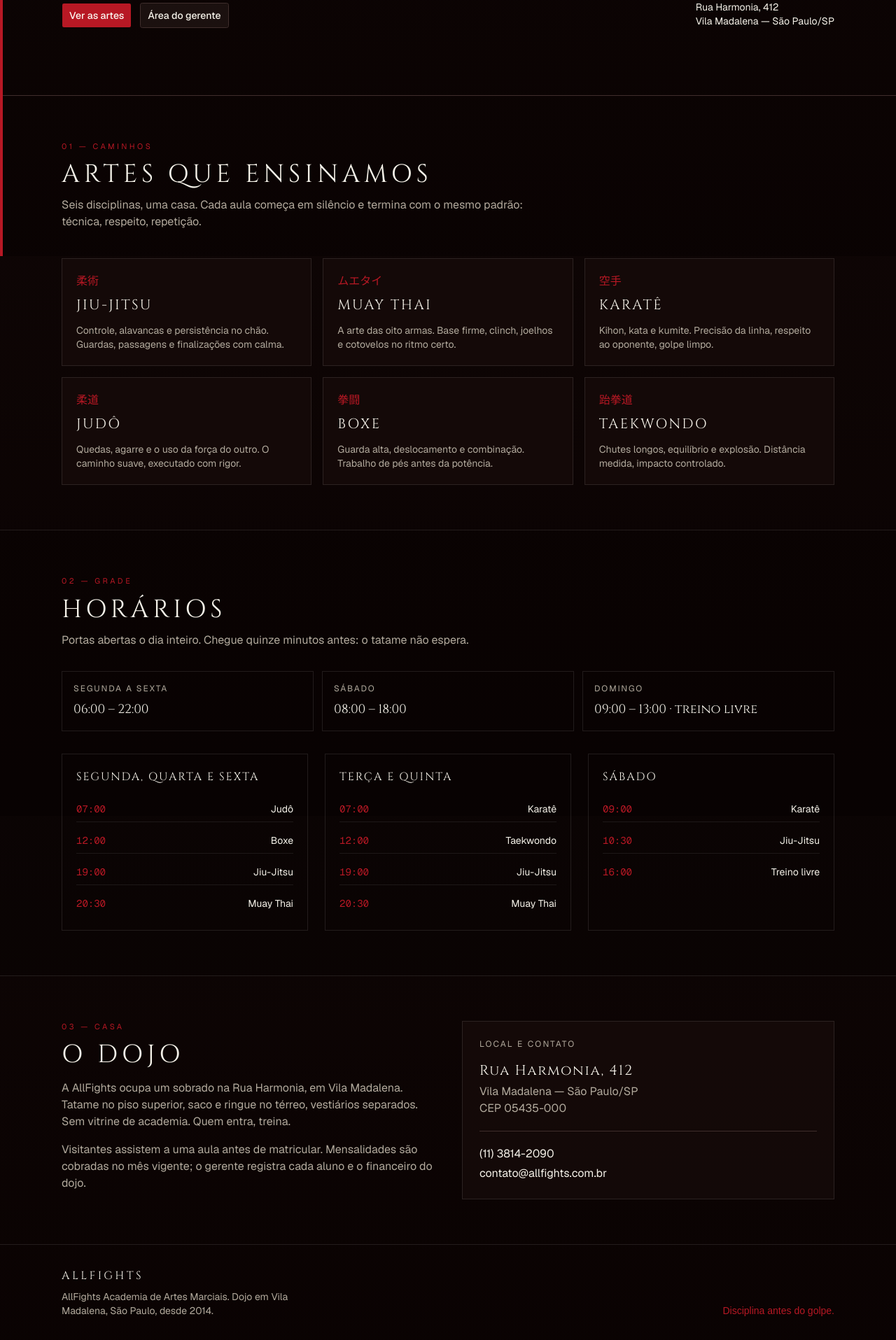
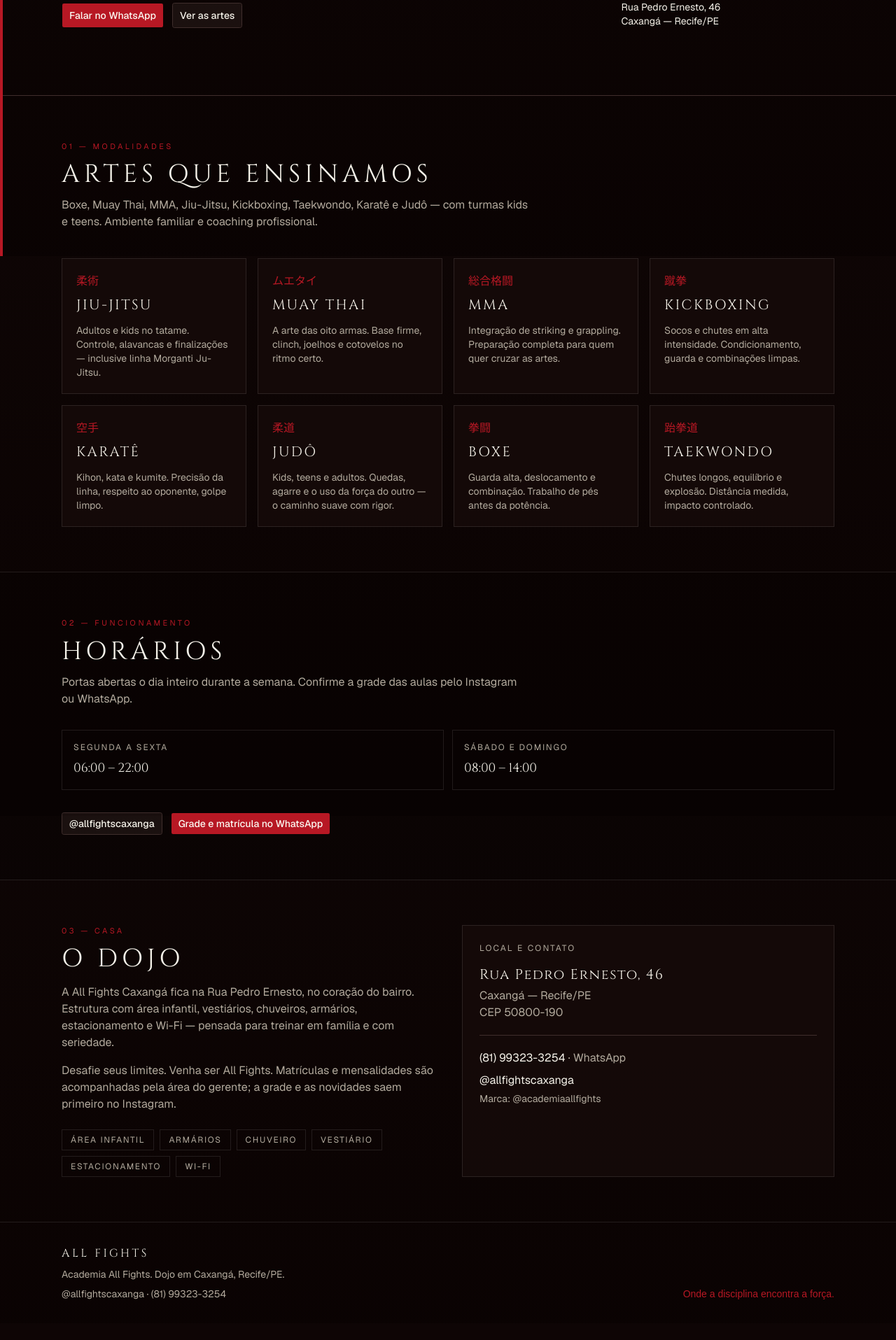
Before and after one commit to SardinhaK/allFigths, a Next.js app: page / in a window 1280 px wide. Shown: the part 434-2349 px from the top of the page at 70% size. After the commit the page ends 2325 px from the top, so only its background shows below. Built offline with nearby package versions, Linux system fonts and the light colour scheme.

Commit message:
Atualiza o site com dados reais da All Fights Caxangá
Substitui o placeholder de Vila Madalena pelas informações
públicas da conta @allfightscaxanga: endereço em Recife,
WhatsApp, modalidades, horários e links sociais.

Co-authored-by: Péricles Sardinha <SardinhaK@users.noreply.github.com>

```diff
--- a/src/app/layout.tsx
+++ b/src/app/layout.tsx
@@ -25,9 +25,9 @@ const notoSerifJp = Noto_Serif_JP({
 });
 
 export const metadata: Metadata = {
-  title: "AllFights — Academia de artes marciais",
+  title: "All Fights Caxangá — Academia de artes marciais",
   description:
-    "Dojo AllFights em Vila Madalena, São Paulo. Jiu-Jitsu, Muay Thai, Karatê, Judô, Boxe e Taekwondo. Matrículas e gestão de mensalidades.",
+    "Academia All Fights em Caxangá, Recife/PE. Boxe, Muay Thai, MMA, Jiu-Jitsu, Kickboxing, Karatê, Judô e Taekwondo. Rua Pedro Ernesto, 46.",
 };
 
 export default function RootLayout({
--- a/src/app/page.tsx
+++ b/src/app/page.tsx
@@ -1,8 +1,6 @@
-import Link from "next/link";
 import {
   ACADEMY,
   ART_DETAILS,
-  WEEKLY_SCHEDULE,
 } from "@/lib/academy";
 import { DojoStamp } from "@/components/dojo-stamp";
 import { SiteFooter } from "@/components/site-footer";
@@ -22,23 +20,29 @@ export default function HomePage() {
           <div className="mx-auto grid w-full max-w-6xl gap-10 px-4 py-16 sm:px-6 lg:grid-cols-[1.2fr_0.8fr] lg:py-24">
             <div>
               <p className="text-[11px] tracking-[0.38em] text-primary uppercase">
-                Academia · Vila Madalena · {ACADEMY.foundedYear}
+                Academia · Caxangá · Recife
               </p>
               <h1 className="mt-5 font-heading text-5xl tracking-[0.18em] text-foreground sm:text-7xl">
-                ALLFIGHTS
+                ALL FIGHTS
               </h1>
               <p className="mt-4 max-w-xl text-lg text-muted-foreground">
-                Dojo sério para quem trata o treino como ofício. Jiu-Jitsu, Muay
-                Thai, Karatê, Judô, Boxe e Taekwondo — no mesmo tatame, com a
-                mesma exigência.
+                O tatame onde você descobre sua melhor versão. Condicionamento,
+                defesa pessoal e formação de campeões — com a maior variedade de
+                modalidades da região.
               </p>
               <p className="mt-3 font-jp text-primary">{ACADEMY.motto}</p>
               <div className="mt-8 flex flex-col gap-3 sm:flex-row">
                 <Button asChild size="lg">
-                  <a href="#artes">Ver as artes</a>
+                  <a
+                    href={ACADEMY.whatsappUrl}
+                    target="_blank"
+                    rel="noreferrer"
+                  >
+                    Falar no WhatsApp
+                  </a>
                 </Button>
                 <Button asChild size="lg" variant="outline">
-                  <Link href="/login">Área do gerente</Link>
+                  <a href="#artes">Ver as artes</a>
                 </Button>
               </div>
             </div>
@@ -49,7 +53,7 @@ export default function HomePage() {
                   <dt className="tracking-[0.16em] text-muted-foreground uppercase">
                     Horário
                   </dt>
-                  <dd>Seg–sex 06:00–22:00</dd>
+                  <dd>Seg–sex 06:00–22:00 · sáb/dom 08:00–14:00</dd>
                 </div>
                 <div>
                   <dt className="tracking-[0.16em] text-muted-foreground uppercase">
@@ -71,16 +75,17 @@ export default function HomePage() {
         <section id="artes" className="scroll-mt-20">
           <div className="mx-auto w-full max-w-6xl px-4 py-16 sm:px-6">
             <p className="text-[11px] tracking-[0.32em] text-primary uppercase">
-              01 — Caminhos
+              01 — Modalidades
             </p>
             <h2 className="mt-3 font-heading text-3xl tracking-[0.16em] uppercase sm:text-4xl">
               Artes que ensinamos
             </h2>
             <p className="mt-3 max-w-2xl text-muted-foreground">
-              Seis disciplinas, uma casa. Cada aula começa em silêncio e termina
-              com o mesmo padrão: técnica, respeito, repetição.
+              Boxe, Muay Thai, MMA, Jiu-Jitsu, Kickboxing, Taekwondo, Karatê e
+              Judô — com turmas kids e teens. Ambiente familiar e coaching
+              profissional.
             </p>
-            <ul className="mt-10 grid gap-4 sm:grid-cols-2 lg:grid-cols-3">
+            <ul className="mt-10 grid gap-4 sm:grid-cols-2 lg:grid-cols-4">
               {ART_DETAILS.map((art) => (
                 <li
                   key={art.name}
@@ -102,16 +107,16 @@ export default function HomePage() {
         <section id="horarios" className="scroll-mt-20 border-y border-white/10 bg-black/20">
           <div className="mx-auto w-full max-w-6xl px-4 py-16 sm:px-6">
             <p className="text-[11px] tracking-[0.32em] text-primary uppercase">
-              02 — Grade
+              02 — Funcionamento
             </p>
             <h2 className="mt-3 font-heading text-3xl tracking-[0.16em] uppercase sm:text-4xl">
               Horários
             </h2>
             <p className="mt-3 max-w-2xl text-muted-foreground">
-              Portas abertas o dia inteiro. Chegue quinze minutos antes: o tatame
-              não espera.
+              Portas abertas o dia inteiro durante a semana. Confirme a grade
+              das aulas pelo Instagram ou WhatsApp.
             </p>
-            <dl className="mt-8 grid gap-3 sm:grid-cols-3">
+            <dl className="mt-8 grid gap-3 sm:grid-cols-2">
               {ACADEMY.hours.map((item) => (
                 <div key={item.days} className="border border-white/10 p-4">
                   <dt className="text-xs tracking-[0.16em] text-muted-foreground uppercase">
@@ -121,25 +126,25 @@ export default function HomePage() {
                 </div>
               ))}
             </dl>
-            <div className="mt-8 grid gap-6 lg:grid-cols-3">
-              {WEEKLY_SCHEDULE.map((block) => (
-                <div key={block.days} className="border border-white/10 p-5">
-                  <h3 className="font-heading tracking-[0.12em] uppercase">
-                    {block.days}
-                  </h3>
-                  <ul className="mt-4 space-y-2 text-sm">
-                    {block.slots.map((slot) => (
-                      <li
-                        key={`${block.days}-${slot.time}`}
-                        className="flex items-baseline justify-between gap-4 border-b border-white/8 py-2 last:border-0"
-                      >
-                        <span className="font-mono text-primary">{slot.time}</span>
-                        <span>{slot.art}</span>
-                      </li>
-                    ))}
-                  </ul>
-                </div>
-              ))}
+            <div className="mt-8 flex flex-col gap-3 sm:flex-row">
+              <Button asChild variant="outline">
+                <a
+                  href={ACADEMY.instagramUrl}
+                  target="_blank"
+                  rel="noreferrer"
+                >
+                  @{ACADEMY.instagramHandle}
+                </a>
+              </Button>
+              <Button asChild>
+                <a
+                  href={ACADEMY.whatsappUrl}
+                  target="_blank"
+                  rel="noreferrer"
+                >
+                  Grade e matrícula no WhatsApp
+                </a>
+              </Button>
             </div>
           </div>
         </section>
@@ -154,15 +159,26 @@ export default function HomePage() {
                 O dojo
               </h2>
               <p className="mt-4 text-muted-foreground">
-                A AllFights ocupa um sobrado na Rua Harmonia, em Vila Madalena.
-                Tatame no piso superior, saco e ringue no térreo, vestiários
-                separados. Sem vitrine de academia. Quem entra, treina.
+                A All Fights Caxangá fica na Rua Pedro Ernesto, no coração do
+                bairro. Estrutura com área infantil, vestiários, chuveiros,
+                armários, estacionamento e Wi-Fi — pensada para treinar em
+                família e com seriedade.
               </p>
               <p className="mt-4 text-muted-foreground">
-                Visitantes assistem a uma aula antes de matricular. Mensalidades
-                são cobradas no mês vigente; o gerente registra cada aluno e o
-                financeiro do dojo.
+                Desafie seus limites. Venha ser All Fights. Matrículas e
+                mensalidades são acompanhadas pela área do gerente; a grade e
+                as novidades saem primeiro no Instagram.
               </p>
+              <ul className="mt-6 flex flex-wrap gap-2 text-xs tracking-[0.14em] text-muted-foreground uppercase">
+                {ACADEMY.amenities.map((item) => (
+                  <li
+                    key={item}
+                    className="border border-white/10 px-3 py-1.5"
+                  >
+                    {item}
+                  </li>
+                ))}
+              </ul>
             </div>
             <address className="not-italic border border-white/10 bg-card/70 p-6">
               <p className="text-xs tracking-[0.18em] text-muted-foreground uppercase">
@@ -175,17 +191,26 @@ export default function HomePage() {
               <p className="text-muted-foreground">CEP {ACADEMY.postalCode}</p>
               <Separator className="my-5" />
               <p>
-                <a className="hover:text-primary" href={`tel:+551138142090`}>
+                <a
+                  className="hover:text-primary"
+                  href={`tel:${ACADEMY.phoneE164}`}
+                >
                   {ACADEMY.phone}
                 </a>
+                <span className="text-muted-foreground"> · WhatsApp</span>
               </p>
-              <p className="mt-1">
+              <p className="mt-2">
                 <a
                   className="hover:text-primary"
-                  href={`mailto:${ACADEMY.email}`}
+                  href={ACADEMY.instagramUrl}
+                  target="_blank"
+                  rel="noreferrer"
                 >
-                  {ACADEMY.email}
+                  @{ACADEMY.instagramHandle}
                 </a>
+              </p>
+              <p className="mt-1 text-sm text-muted-foreground">
+                Marca: @{ACADEMY.brandInstagramHandle}
               </p>
             </address>
           </div>
--- a/src/components/site-footer.tsx
+++ b/src/components/site-footer.tsx
@@ -9,8 +9,27 @@ export function SiteFooter() {
             {ACADEMY.name.toUpperCase()}
           </p>
           <p className="mt-2 max-w-sm text-sm text-muted-foreground">
-            {ACADEMY.legalName}. Dojo em {ACADEMY.neighborhood}, {ACADEMY.city},
-            desde {ACADEMY.foundedYear}.
+            {ACADEMY.legalName}. Dojo em {ACADEMY.neighborhood}, {ACADEMY.city}/
+            {ACADEMY.state}.
+          </p>
+          <p className="mt-2 text-sm">
+            <a
+              className="text-muted-foreground transition-colors hover:text-primary"
+              href={ACADEMY.instagramUrl}
+              target="_blank"
+              rel="noreferrer"
+            >
+              @{ACADEMY.instagramHandle}
+            </a>
+            <span className="text-muted-foreground"> · </span>
+            <a
+              className="text-muted-foreground transition-colors hover:text-primary"
+              href={ACADEMY.whatsappUrl}
+              target="_blank"
+              rel="noreferrer"
+            >
+              {ACADEMY.phone}
+            </a>
           </p>
         </div>
         <p className="font-jp text-sm text-primary">{ACADEMY.motto}</p>
--- a/src/components/site-header.tsx
+++ b/src/components/site-header.tsx
@@ -45,7 +45,7 @@ export function SiteHeader() {
               {ACADEMY.name.toUpperCase()}
             </span>
             <span className="mt-1 text-[10px] tracking-[0.28em] text-muted-foreground uppercase">
-              São Paulo · 道場
+              Caxangá · Recife · 道場
             </span>
           </span>
         </Link>
--- a/src/lib/academy.ts
+++ b/src/lib/academy.ts
@@ -1,26 +1,41 @@
 export const ACADEMY = {
-  name: "AllFights",
-  legalName: "AllFights Academia de Artes Marciais",
+  name: "All Fights",
+  legalName: "Academia All Fights",
   kanji: "武",
-  motto: "Disciplina antes do golpe.",
-  foundedYear: 2014,
-  city: "São Paulo",
-  neighborhood: "Vila Madalena",
-  addressLine: "Rua Harmonia, 412",
-  addressRest: "Vila Madalena — São Paulo/SP",
-  postalCode: "05435-000",
-  phone: "(11) 3814-2090",
-  email: "contato@allfights.com.br",
+  motto: "Onde a disciplina encontra a força.",
+  tagline: "Academia de artes marciais em Caxangá",
+  city: "Recife",
+  state: "PE",
+  neighborhood: "Caxangá",
+  addressLine: "Rua Pedro Ernesto, 46",
+  addressRest: "Caxangá — Recife/PE",
+  postalCode: "50800-190",
+  phone: "(81) 99323-3254",
+  phoneE164: "+5581993233254",
+  whatsappUrl: "https://wa.me/5581993233254",
+  email: undefined,
+  instagramHandle: "allfightscaxanga",
+  instagramUrl: "https://www.instagram.com/allfightscaxanga/",
+  brandInstagramHandle: "academiaallfights",
   hours: [
     { days: "Segunda a sexta", time: "06:00 – 22:00" },
-    { days: "Sábado", time: "08:00 – 18:00" },
-    { days: "Domingo", time: "09:00 – 13:00 · treino livre" },
+    { days: "Sábado e domingo", time: "08:00 – 14:00" },
+  ],
+  amenities: [
+    "Área infantil",
+    "Armários",
+    "Chuveiro",
+    "Vestiário",
+    "Estacionamento",
+    "Wi-Fi",
   ],
 } as const;
 
 export const MARTIAL_ARTS = [
   "Jiu-Jitsu",
   "Muay Thai",
+  "MMA",
+  "Kickboxing",
   "Karatê",
   "Judô",
   "Boxe",
@@ -38,13 +53,25 @@ export const ART_DETAILS: {
     name: "Jiu-Jitsu",
     japanese: "柔術",
     summary:
-      "Controle, alavancas e persistência no chão. Guardas, passagens e finalizações com calma.",
+      "Adultos e kids no tatame. Controle, alavancas e finalizações — inclusive linha Morganti Ju-Jitsu.",
   },
   {
     name: "Muay Thai",
     japanese: "ムエタイ",
     summary:
       "A arte das oito armas. Base firme, clinch, joelhos e cotovelos no ritmo certo.",
+  },
+  {
+    name: "MMA",
+    japanese: "総合格闘",
+    summary:
+      "Integração de striking e grappling. Preparação completa para quem quer cruzar as artes.",
+  },
+  {
+    name: "Kickboxing",
+    japanese: "蹴拳",
+    summary:
+      "Socos e chutes em alta intensidade. Condicionamento, guarda e combinações limpas.",
   },
   {
     name: "Karatê",
@@ -56,7 +83,7 @@ export const ART_DETAILS: {
     name: "Judô",
     japanese: "柔道",
     summary:
-      "Quedas, agarre e o uso da força do outro. O caminho suave, executado com rigor.",
+      "Kids, teens e adultos. Quedas, agarre e o uso da força do outro — o caminho suave com rigor.",
   },
   {
     name: "Boxe",
@@ -72,38 +99,6 @@ export const ART_DETAILS: {
   },
 ];
 
-export const WEEKLY_SCHEDULE: {
-  days: string;
-  slots: { time: string; art: string }[];
-}[] = [
-  {
-    days: "Segunda, quarta e sexta",
-    slots: [
-      { time: "07:00", art: "Judô" },
-      { time: "12:00", art: "Boxe" },
-      { time: "19:00", art: "Jiu-Jitsu" },
-      { time: "20:30", art: "Muay Thai" },
-    ],
-  },
-  {
-    days: "Terça e quinta",
-    slots: [
-      { time: "07:00", art: "Karatê" },
-      { time: "12:00", art: "Taekwondo" },
-      { time: "19:00", art: "Jiu-Jitsu" },
-      { time: "20:30", art: "Muay Thai" },
-    ],
-  },
-  {
-    days: "Sábado",
-    slots: [
-      { time: "09:00", art: "Karatê" },
-      { time: "10:30", art: "Jiu-Jitsu" },
-      { time: "16:00", art: "Treino livre" },
-    ],
-  },
-];
-
 export const DEMO_MANAGER = {
   email: "gerente@allfights.com.br",
   password: "katana2026",
```
Also changed, not shown: 1 other file (tests, documents, lock files or other folders).
